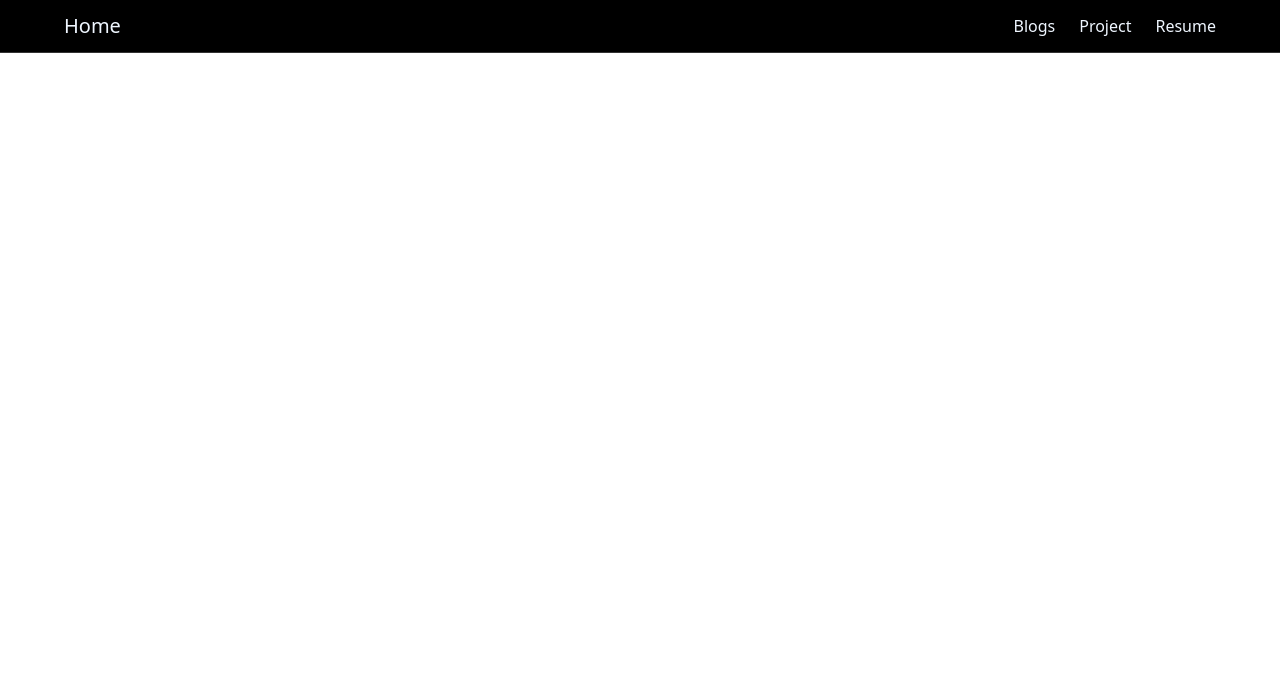
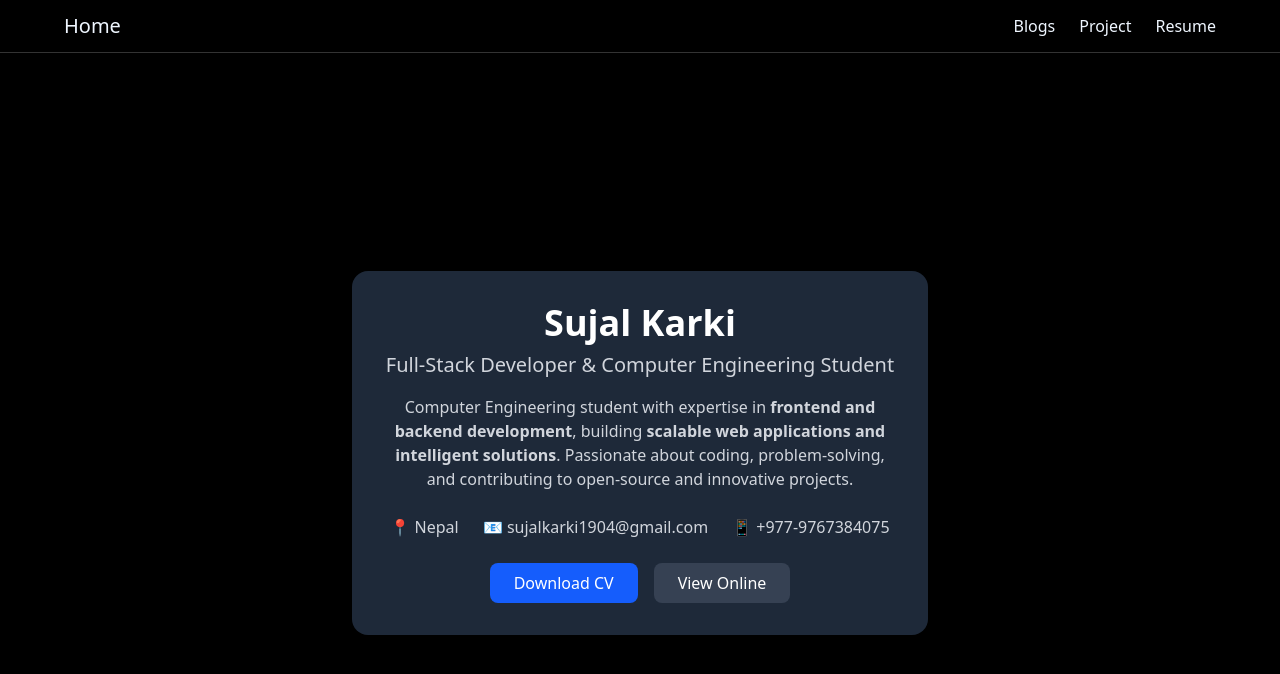
Before and after one commit to sujalkarkiii/Portfolio, a React (Vite) app in the folder frontend/: page /resume in a window 1280 px wide. Shown: the top 674 px of the page. Built offline with nearby package versions, Linux system fonts and the light colour scheme.

Commit message:
resume updated today

```diff
--- a/frontend/src/pages/Resume.jsx
+++ b/frontend/src/pages/Resume.jsx
@@ -2,9 +2,42 @@ import React from 'react'
 
 const Resume = () => {
   return (
-    <div>
-
+<>
+    <div className="min-h-screen flex items-center justify-center bg-black px-4">
+      <section className="max-w-xl w-full p-8 bg-gray-800 rounded-2xl shadow-xl text-center
+                          transition-all duration-300 transform hover:-translate-y-3 hover:bg-gray-1200">
+        <h1 className="text-4xl font-bold text-white mb-2">Sujal Karki</h1>
+        <h2 className="text-xl text-gray-300 mb-4">
+          Full-Stack Developer & Computer Engineering Student
+        </h2>
+        <p className="text-gray-300 mb-6">
+          Computer Engineering student with expertise in <strong>frontend and backend development</strong>, building <strong>scalable web applications and intelligent solutions</strong>. Passionate about coding, problem-solving, and contributing to open-source and innovative projects.
+        </p>
+        <div className="flex flex-col sm:flex-row justify-center gap-6 mb-6 text-gray-300">
+          <p>📍 Nepal</p>
+          <p>📧 sujalkarki1904@gmail.com</p>
+          <p>📱 +977-9767384075</p>
+        </div>
+        <div className="flex flex-col sm:flex-row justify-center gap-4">
+          <a
+            href="/images/Copy of CV.pdf"
+            className="bg-blue-600 text-white px-6 py-2 rounded-lg hover:bg-blue-700 transition"
+            download
+          >
+            Download CV
+          </a>
+          <a
+            href="/images/Copy of CV.pdf"
+            target="_blank"
+            rel="noopener noreferrer"
+            className="bg-gray-700 text-white px-6 py-2 rounded-lg hover:bg-gray-600 transition"
+          >
+            View Online
+          </a>
+        </div>
+      </section>
     </div>
+</>
   )
 }
 
```
Also changed, not shown: 1 other file (tests, documents, lock files or other folders).
